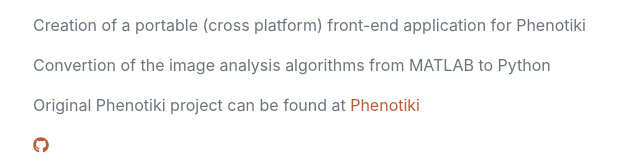
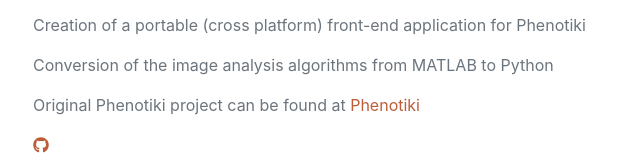
Before and after one commit to SorakaMafaka/SorakaMafaka.github.io, a plain HTML site: page index.html in a window 1280 px wide. Shown: the part 1074-1240 px from the top of the page, 287-927 px from the left. Drawn offline with nearby package versions, Linux system fonts and the light colour scheme; a web font is replaced by a local one.

Commit message:
Update index.html

```diff
--- a/index.html
+++ b/index.html
@@ -55,7 +55,7 @@
                             <h3 class="mb-0">Phenotiki</h3>
                             <div class="subheading mb-3">Python application</div>
                             <p>Creation of a portable (cross platform) front-end application for Phenotiki </p>
-							<p>Convertion of the image analysis algorithms from MATLAB to Python </p>
+							<p>Conversion of the image analysis algorithms from MATLAB to Python </p>
 							<p>Original Phenotiki project can be found at <a class="link" href="http://www.phenotiki.com"> Phenotiki </a> </p>
 							<a class="social-icon" href="https://github.com/SorakaMafaka/phenotiki-new"><i class="fab fa-github"></i></a>
                         </div>
```
